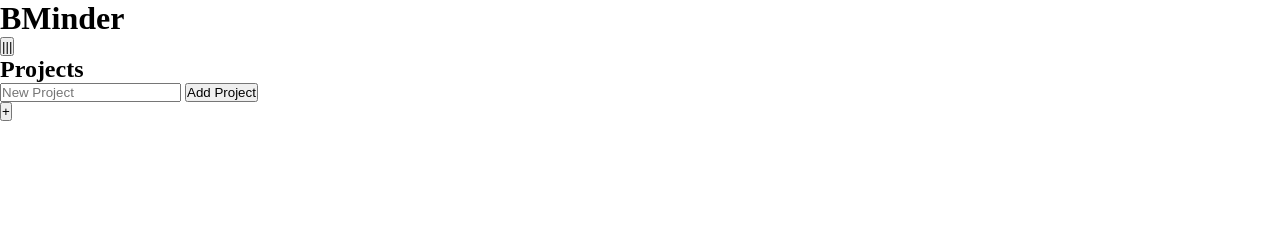
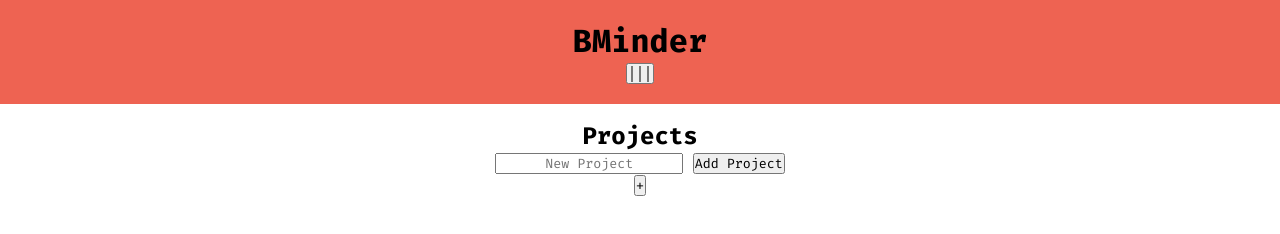
Before and after one commit to MohamedBechirMejri/todo-list, a website built with webpack: page src/template.html in a window 1280 px wide. Built offline with nearby package versions, Linux system fonts and the light colour scheme.

Commit message:
css stuff

```diff
--- a/src/css/style.css
+++ b/src/css/style.css
@@ -1,9 +1,13 @@
+@import url(https://fonts.googleapis.com/css2?family=Fira+Code:wght@100;200;300;400;500;600;700&display=swap);
+
 *,
 *::before,
 *::after {
     box-sizing: border-box;
     margin: 0;
     padding: 0;
+    text-align: center;
+    font-family: "Fira Code", monospace;
 }
 
 :root {
@@ -15,6 +19,30 @@
 }
 
 body {
-    height: 100vh;
     width: 100vw;
+    height: 100%;
+    min-height: 100%;
+    overflow-x: hidden;
+    overflow-y: hidden;
 }
+
+#wrapper {
+    height: 100%;
+    width: 100%;
+    display: flex;
+    flex-direction: column;
+    justify-content: center;
+    align-items: center;
+}
+
+header {
+    background-color: var(--clr-primary);
+    width: 100%;
+    padding: 1.25em;
+    position: fixed;
+    top: 0;
+}
+
+#gap {
+    height: 7.5em;
+}
```
